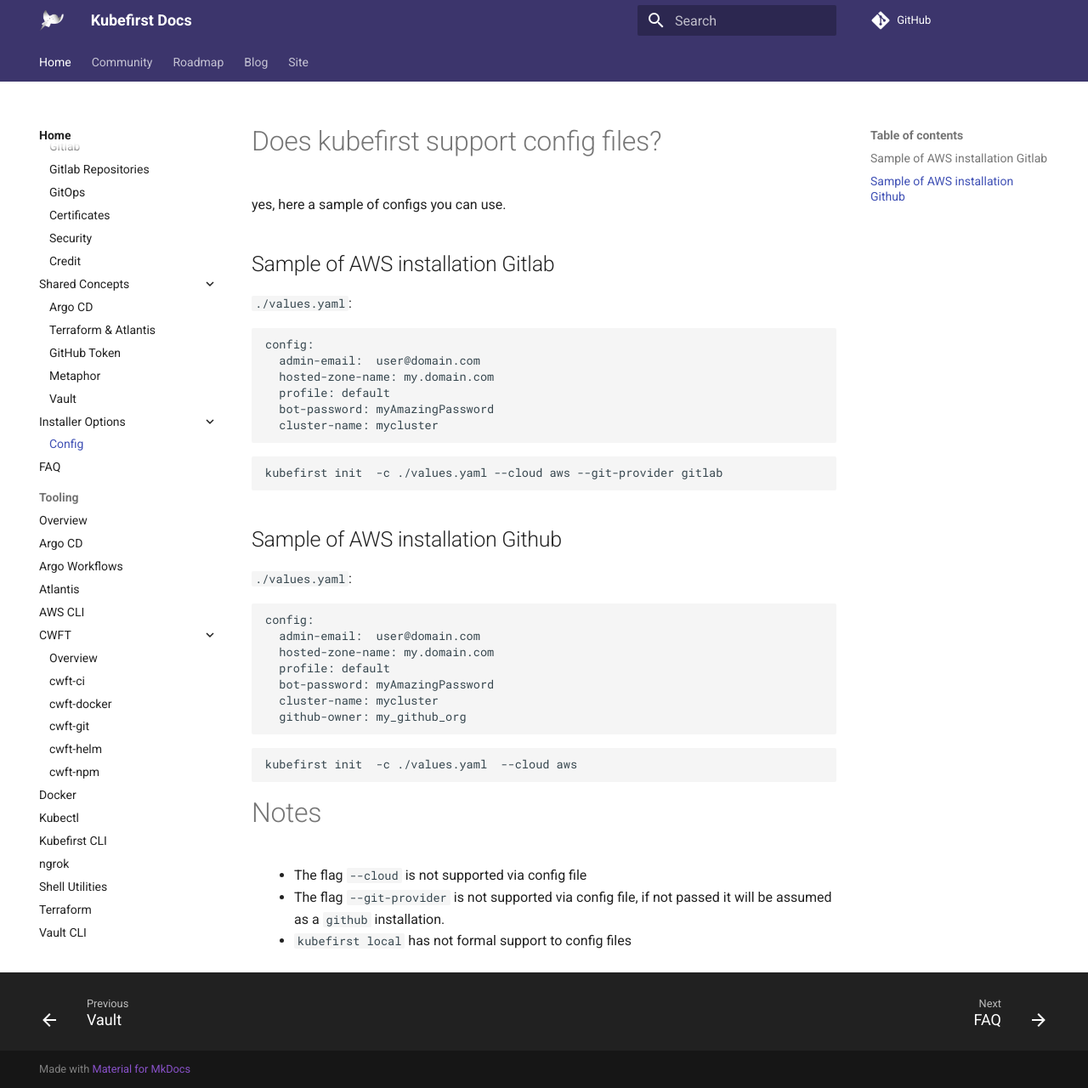
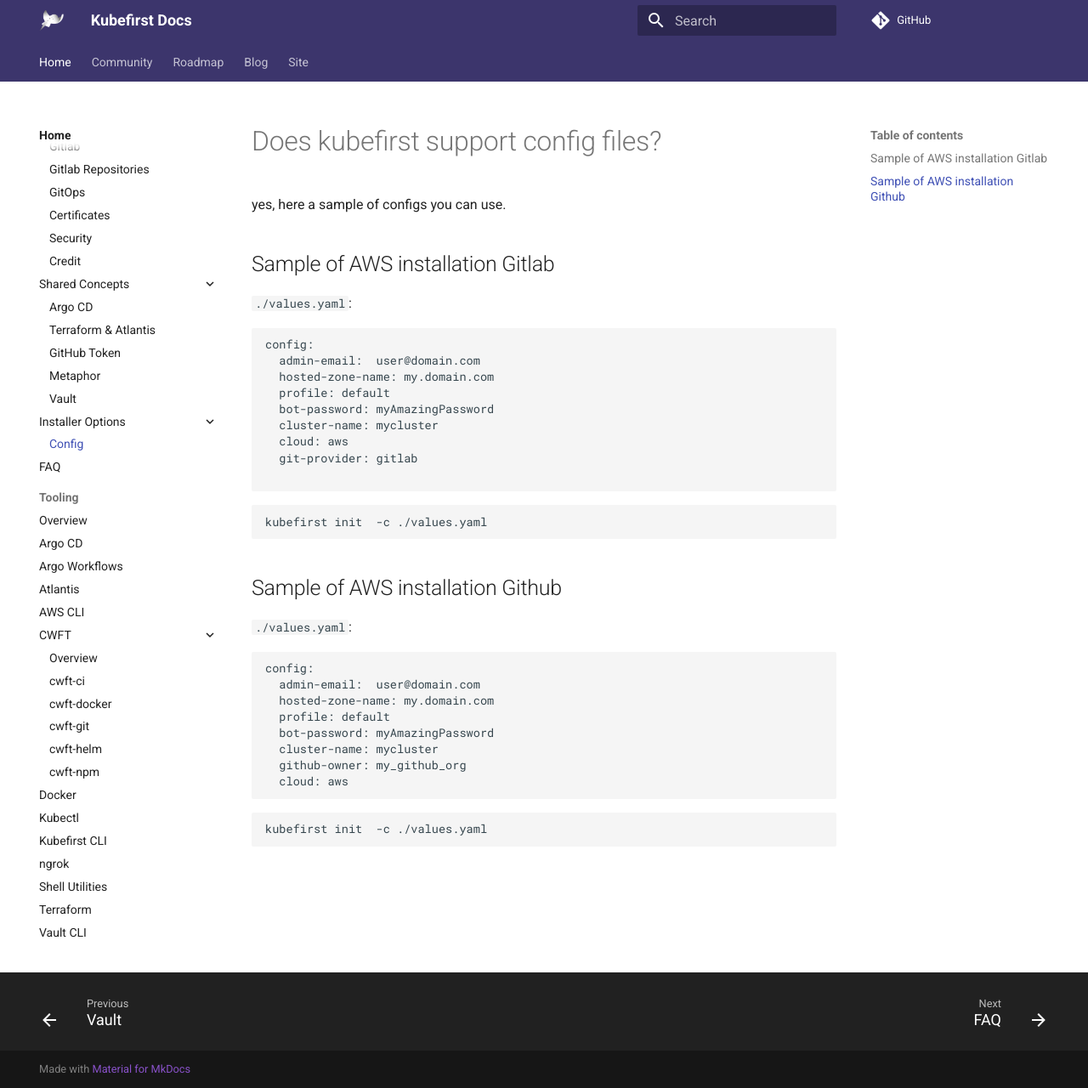
Before and after one commit to konstructio/kubefirst, an MkDocs documentation site: the page built from docs/kubefirst/installer/config-file.md, in a window 1280 px wide and 1280 px high. Shown: the whole window at 85% size. Built offline with MkDocs 1.6.1 and Material for MkDocs 9.7.7, drawn with Linux system fonts in a browser that asks for light colours; comment, search, counter and statistics services are not loaded.

Commit message:
fix: #1150  missing config install for github
Signed-off-by: 6za <53096417+6za@users.noreply.github.com>

````diff
--- a/docs/kubefirst/installer/config-file.md
+++ b/docs/kubefirst/installer/config-file.md
@@ -13,10 +13,13 @@
   profile: default
   bot-password: myAmazingPassword
   cluster-name: mycluster
+  cloud: aws
+  git-provider: gitlab
+
 ```
 
 ```bash
-kubefirst init  -c ./values.yaml --cloud aws --git-provider gitlab
+kubefirst init  -c ./values.yaml
 ```
 
 ## Sample of AWS installation Github
@@ -30,14 +33,9 @@
   bot-password: myAmazingPassword
   cluster-name: mycluster
   github-owner: my_github_org
+  cloud: aws
 ```
 
 ```bash
-kubefirst init  -c ./values.yaml  --cloud aws
+kubefirst init  -c ./values.yaml
 ```
-
-# Notes
-
-- The flag `--cloud` is not supported via config file
-- The flag `--git-provider` is not supported via config file, if not passed it will be assumed as a `github` installation.
-- `kubefirst local` has not formal support to config files
````
Also changed, not shown: docs/kubefirst/github/install.md (+2 -2 lines), docs/kubefirst/gitlab/install.md (+3 -5 lines).
